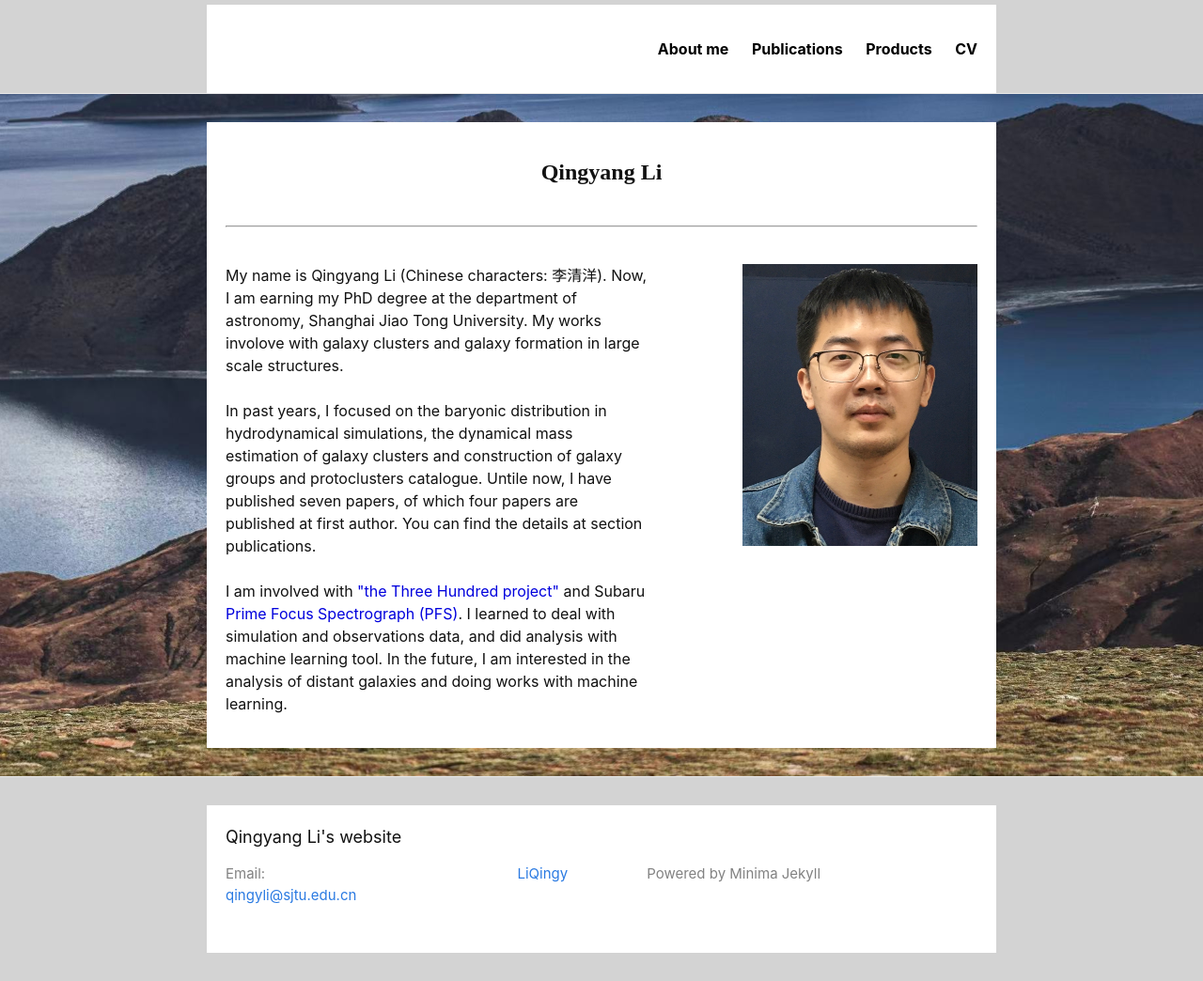
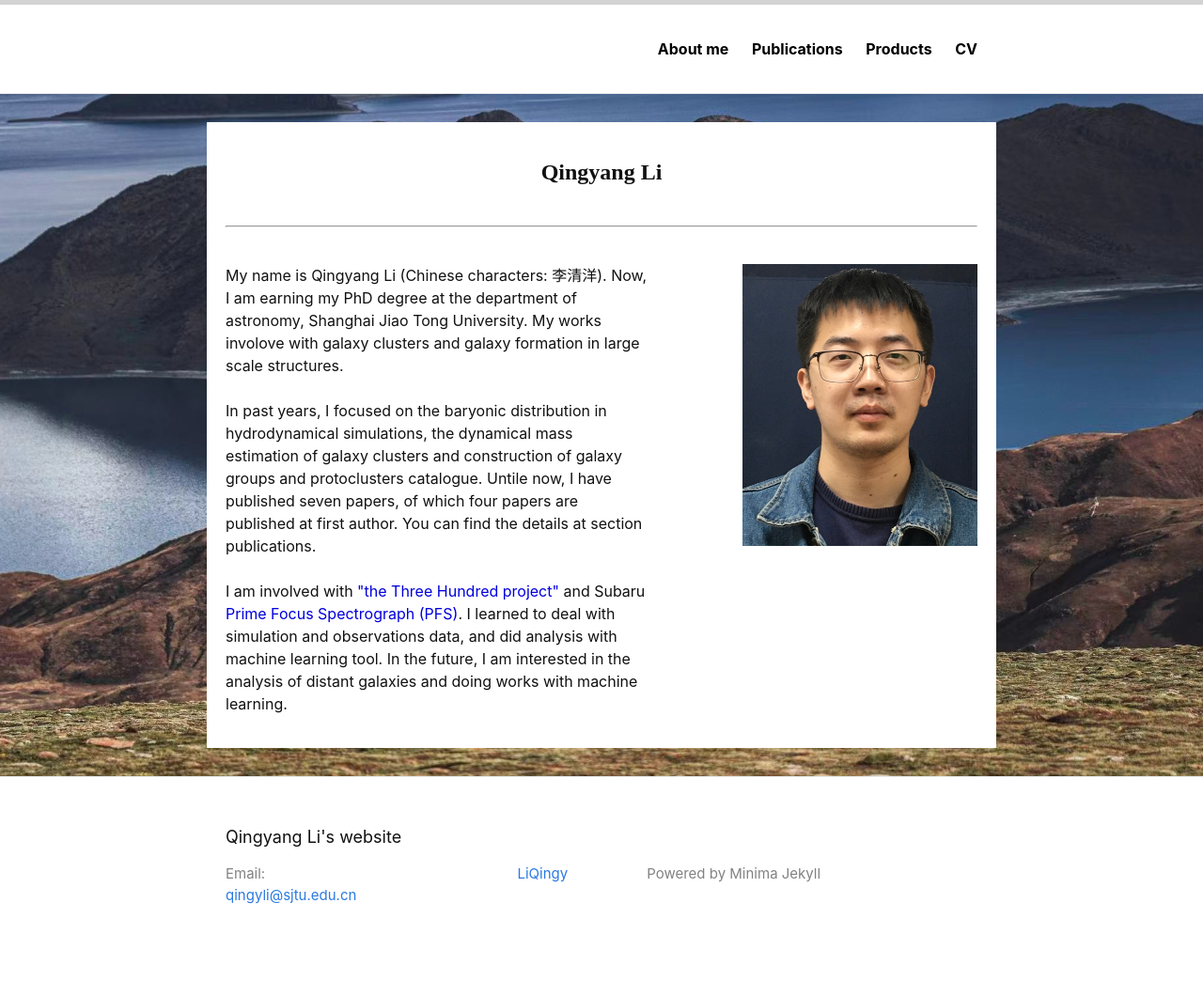
Before and after one commit to LiQingy/LiQingy.github.io, a Jekyll site: the page built from index.markdown, in a window 1280 px wide. Shown: the whole page at 94% size. Built offline with Jekyll 4.4.1, drawn with Linux system fonts in a browser that asks for light colours.

Commit message:
Update main.css

```diff
--- a/assets/main.css
+++ b/assets/main.css
@@ -76,7 +76,7 @@ table th { background-color: #f0f0f0; border: 1px solid #dedede; border-bottom-c
 table td { border: 1px solid #e8e8e8; }
 
 /** Site header */
-.site-header { background-color: lightgrey; border-top: 5px solid lightgrey; border-bottom: 1px solid #e8e8e8; min-height: 55.95px; position: relative; }
+.site-header { background-color: white; border-top: 5px solid lightgrey; border-bottom: 1px solid #e8e8e8; min-height: 55.95px; position: relative; }
 
 .site-title { font-size: 26px; font-weight: 300; line-height: 54px; letter-spacing: -1px; margin-bottom: 0; float: left; }
 
@@ -95,7 +95,7 @@ table td { border: 1px solid #e8e8e8; }
 @media screen and (max-width: 600px) { .site-nav { position: absolute; top: 9px; right: 15px; background-color: #fdfdfd; border: 1px solid #e8e8e8; border-radius: 5px; text-align: right; } .site-nav label[for="nav-trigger"] { display: block; float: right; width: 36px; height: 36px; z-index: 2; cursor: pointer; } .site-nav .menu-icon { display: block; float: right; width: 36px; height: 26px; line-height: 0; padding-top: 10px; text-align: center; } .site-nav .menu-icon > svg { fill: #424242; } .site-nav input ~ .trigger { clear: both; display: none; } .site-nav input:checked ~ .trigger { display: block; padding-bottom: 5px; } .site-nav .page-link { display: block; padding: 5px 10px; margin-left: 20px; } .site-nav .page-link:not(:last-child) { margin-right: 0; } }
 
 /** Site footer */
-.site-footer { background-color: lightgrey; border-top: 1px solid #e8e8e8; padding: 30px 0; }
+.site-footer { background-color: white; border-top: 1px solid #e8e8e8; padding: 30px 0; }
 
 .footer-heading { font-size: 18px; margin-bottom: 15px; }
 
```
